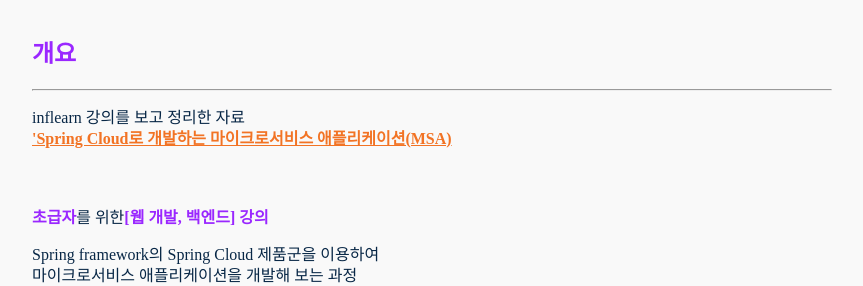
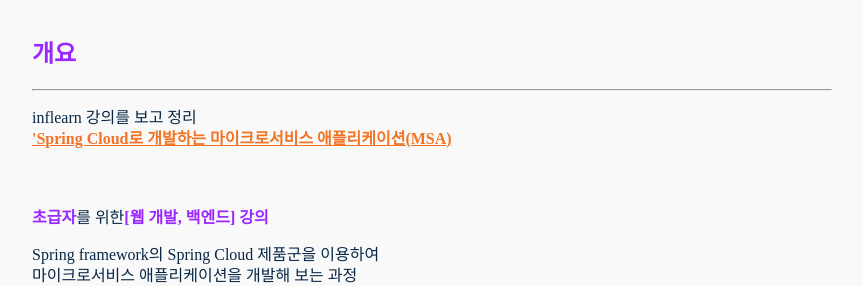
Before and after one commit to nimkoes/portfolio, a Jekyll site: the page built from _posts/2022-05-16-SpringCloud.md, in a window 1280 px wide and 900 px high. Shown: the part 250-536 px from the top of the window, without its empty margins (208-1071 px from the left). Built offline with Jekyll 4.4.1, drawn with Linux system fonts in a browser that asks for light colours.

Commit message:
Update 2022-05-16-SpringCloud.md

```diff
--- a/_posts/2022-05-16-SpringCloud.md
+++ b/_posts/2022-05-16-SpringCloud.md
@@ -9,7 +9,7 @@
 
 ## **개요**
 ---
-inflearn 강의를 보고 정리한 자료
+inflearn 강의를 보고 정리
 [<u>'Spring Cloud로 개발하는 마이크로서비스 애플리케이션(MSA)</u>][link_study]
 
 
```
